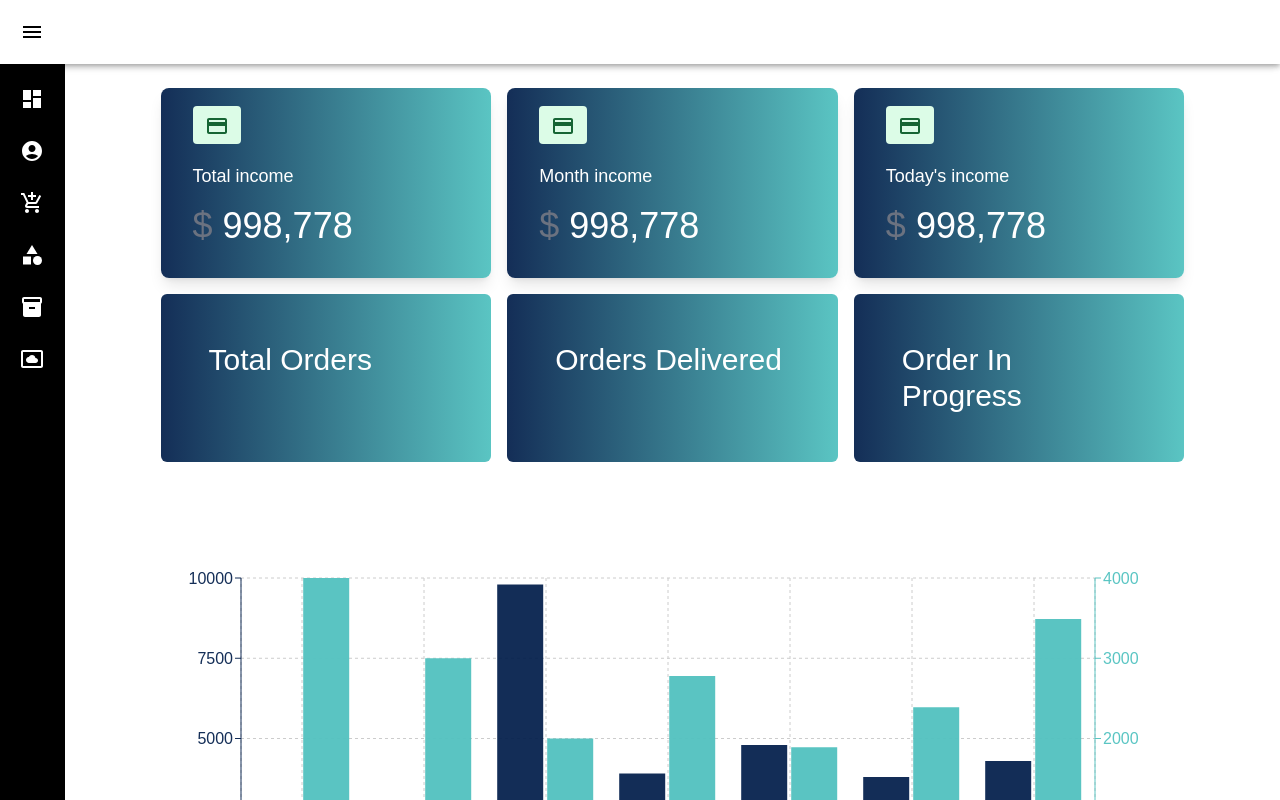
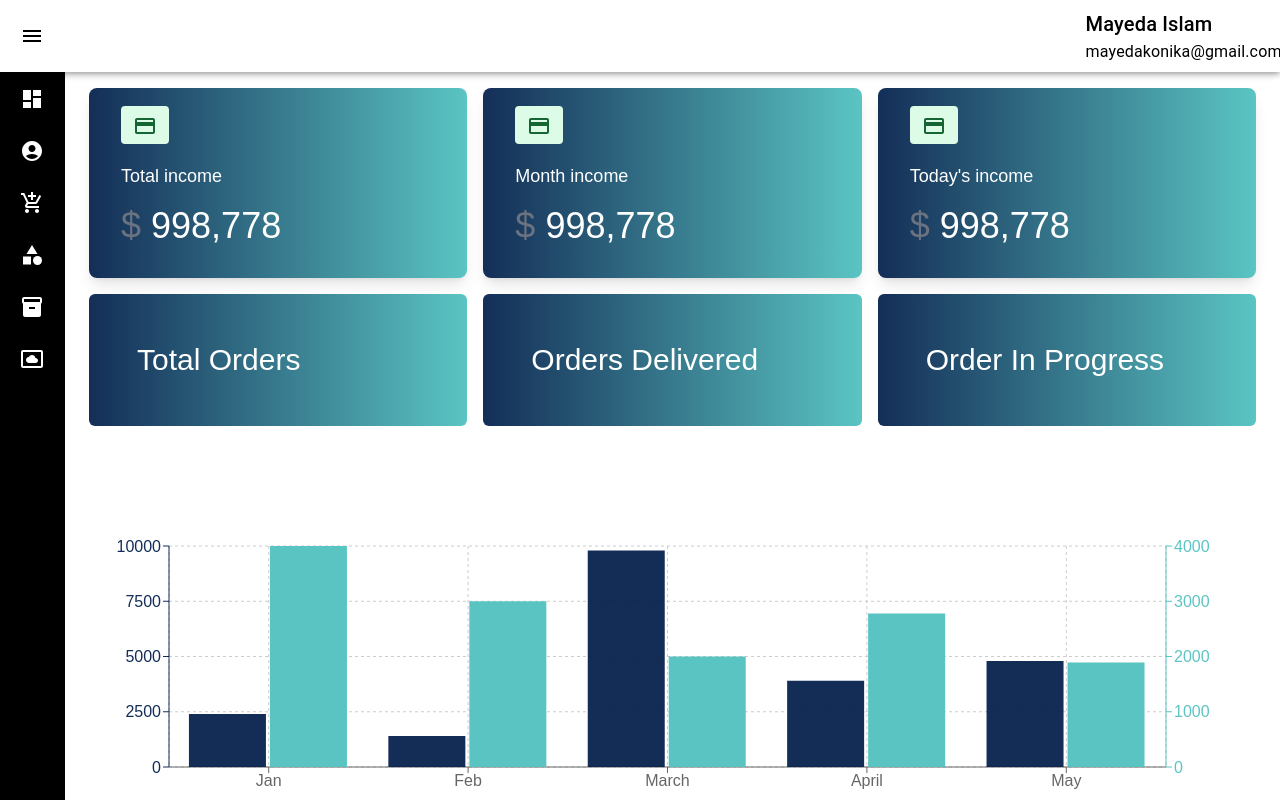
Before and after one commit to Mayeda-Islam/KaufenzuHause, a React (Vite) app: page /admin in a window 1280 px wide. Shown: the top 800 px of the page. Built offline with nearby package versions, Linux system fonts and the light colour scheme.

Commit message:
name and email added

```diff
--- a/src/components/Admin/AdminDashboard.jsx
+++ b/src/components/Admin/AdminDashboard.jsx
@@ -25,7 +25,7 @@ const AdminDashboard = () => {
     { title: "Order In Progress" },
   ];
   return (
-    <div className="container mx-auto">
+    <div className="">
       <div className="grid grid-cols-1 md:grid-cols-2 lg:grid-cols-3 gap-x-4 gap-y-4 text-white ">
         {sellsIncome.map((sellIncome) => (
           <>
--- a/src/components/Admin/AdminLayOut.jsx
+++ b/src/components/Admin/AdminLayOut.jsx
@@ -201,7 +201,7 @@ export default function AdminLayOut() {
     <Box sx={{ display: "flex" }}>
       {/* <CssBaseline /> */}
       <AppBar className="shadow-none border-none" position="fixed" open={open}>
-        <Toolbar className="bg-white inline">
+        <Toolbar className="bg-white text-black inline">
           <IconButton
             color="inherit"
             aria-label="open drawer"
@@ -215,6 +215,28 @@ export default function AdminLayOut() {
           >
             <MenuIcon />
           </IconButton>
+          <Typography
+            sx={{
+              padding: 1,
+              margin: "0 80%",
+              "@media(min-width:280px) and (max-width: 599px)": {
+                margin: "0 auto",
+              },
+              "@media (max-width: 600px)": {
+                margin: "0 20%",
+              },
+
+              "@media (min-width: 601px) and (max-width: 960px)": {
+                margin: "0 60%",
+              },
+            }}
+            component="div"
+          >
+            <Typography variant="h6" noWrap component="p">
+              Mayeda Islam
+            </Typography>
+            <Typography component="p">mayedakonika@gmail.com</Typography>
+          </Typography>
         </Toolbar>
       </AppBar>
       <Drawer
--- a/src/components/Admin/DashboardChart.jsx
+++ b/src/components/Admin/DashboardChart.jsx
@@ -41,23 +41,20 @@ const data = [
     pv: 4800,
     amt: 2181,
   },
-  {
-    name: "Jun",
-    uv: 2390,
-    pv: 3800,
-    amt: 2500,
-  },
-  {
-    name: "July",
-    uv: 3490,
-    pv: 4300,
-    amt: 2100,
-  },
 ];
 
 const DashboardChart = () => {
   return (
-    <div className="w-full h-[400px] mt-24  ">
+    <div
+    // className="overflow-x-scroll md:overflow-hidden w-full "
+    >
+      <div
+        style={{
+          width: "100%",
+          height: "300px",
+          marginTop: "100px",
+        }}
+      >
         <ResponsiveContainer>
           <BarChart
             width={500}
@@ -81,6 +78,7 @@ const DashboardChart = () => {
           </BarChart>
         </ResponsiveContainer>
       </div>
+    </div>
   );
 };
 
```
Lines whose indentation alone changed are shown as unchanged.
